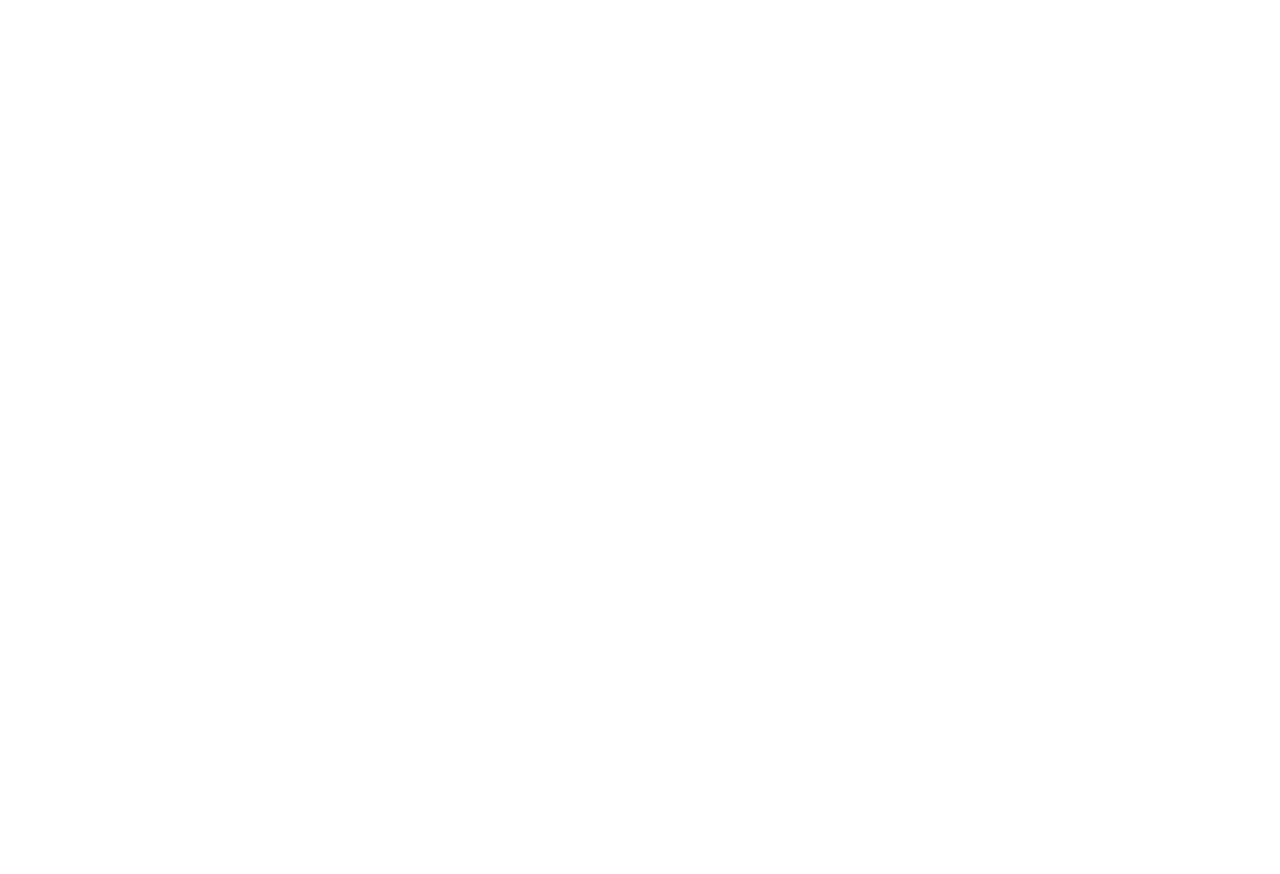
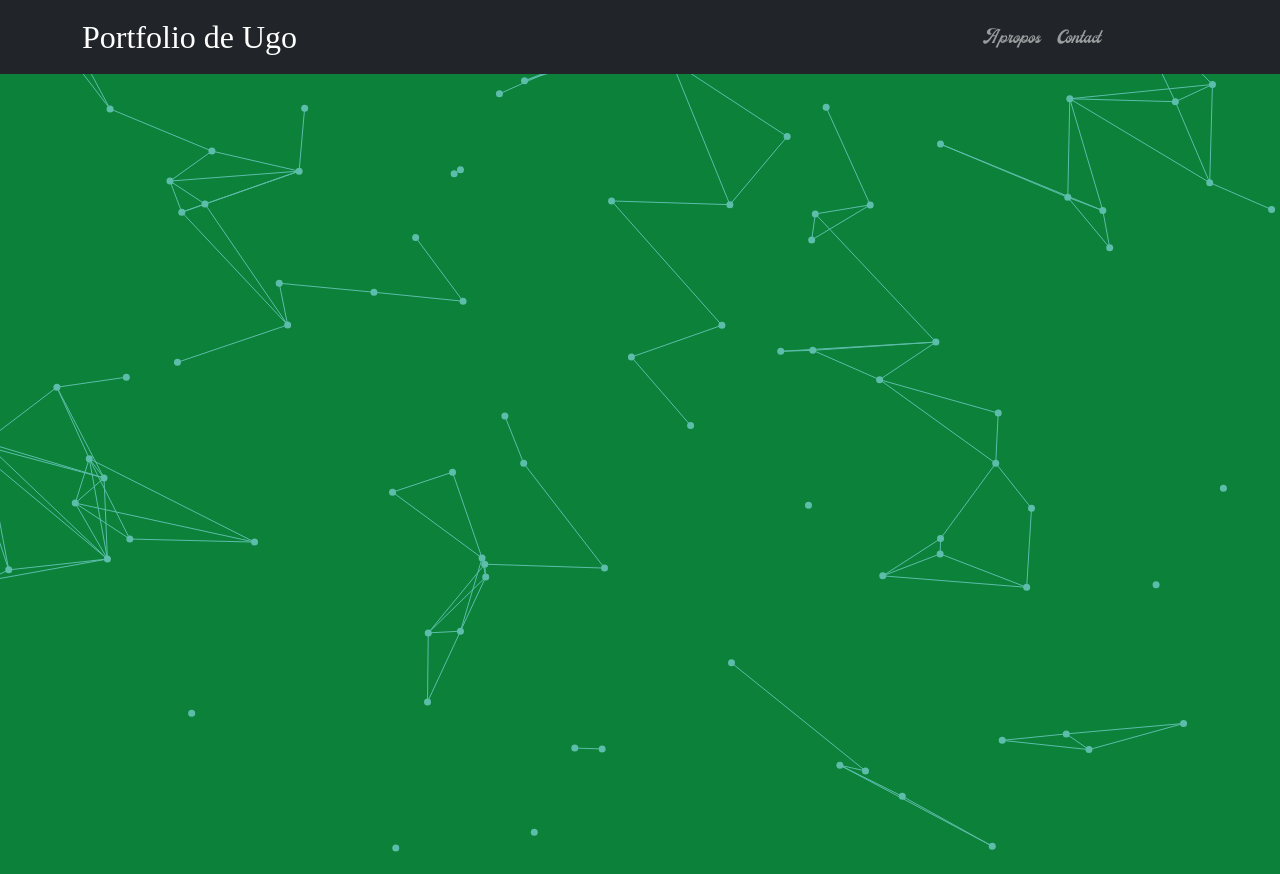
Before and after one commit to hugofarfaday/evaluation, a plain HTML site: page contact.html in a window 1280 px wide. Before the commit the page ends 800 px from the top, so only its background shows below. Drawn offline with nearby package versions, Linux system fonts and the light colour scheme; files that its build step writes are made by us from their sources; a web font is replaced by a local one.

Commit message:
fond contact

```diff
--- a/contact.html
+++ b/contact.html
@@ -5,16 +5,39 @@
     <!-- Required meta tags -->
     <meta charset="utf-8">
     <meta name="viewport" content="width=device-width, initial-scale=1, shrink-to-fit=no">
-    <link rel="stylesheet" href="contact.css">
+    <link rel="stylesheet" href="css/contact.css">
     <!-- Bootstrap CSS v5.2.0-beta1 -->
     <link rel="stylesheet" href="https://cdn.jsdelivr.net/npm/bootstrap@5.2.0-beta1/dist/css/bootstrap.min.css"  integrity="sha384-0evHe/X+R7YkIZDRvuzKMRqM+OrBnVFBL6DOitfPri4tjfHxaWutUpFmBp4vmVor" crossorigin="anonymous">
 
   </head>
   <body>
+    <header>
+        <nav class="navbar navbar-expand-sm navbar-dark bg-dark">
+              <div class="container">
+                <a class="navbar-brand" href="index.html" id="title">Portfolio de Ugo</a>
+                <button class="navbar-toggler d-lg-none" type="button" data-bs-toggle="collapse" data-bs-target="#collapsibleNavId" aria-controls="collapsibleNavId"
+                    aria-expanded="false" aria-label="Toggle navigation">
+                    <span class="navbar-toggler-icon"></span>
+                </button>
+                <div class="collapse navbar-collapse" id="collapsibleNavId">
+                    <ul class="navbar-nav mt-2 mt-lg-0 d-flex justify-content-end width-100">
+                        <li class="nav-item active">
+                            <a class="nav-link" id="propos" href="propos.html">A propos </a>
+                        </li>
+                        <li class="nav-item">
+                            <a class="nav-link" id="comp" href="contact.html" >Contact </a>
+                        </li>
+                    </ul>
+                </div>
+          </div>
+        </nav>
+    </header>
+    <div id="particles">
 
+      </div>
     <!-- Bootstrap JavaScript Libraries -->
     <script src="https://cdn.jsdelivr.net/npm/@popperjs/core@2.11.5/dist/umd/popper.min.js" integrity="sha384-Xe+8cL9oJa6tN/veChSP7q+mnSPaj5Bcu9mPX5F5xIGE0DVittaqT5lorf0EI7Vk" crossorigin="anonymous"></script>
-
+     <script src="js/contact.js"></script>
     <script src="https://cdn.jsdelivr.net/npm/bootstrap@5.2.0-beta1/dist/js/bootstrap.min.js" integrity="sha384-kjU+l4N0Yf4ZOJErLsIcvOU2qSb74wXpOhqTvwVx3OElZRweTnQ6d31fXEoRD1Jy" crossorigin="anonymous"></script>
   </body>
 </html>
--- a/css/contact.css
+++ b/css/contact.css
@@ -0,0 +1,51 @@
+@font-face {
+    font-family: WRESTLEMANIA;
+    src: url("/fonts/WRESTLEMANIA.ttf") format("truetype");
+}
+
+@font-face {
+    font-family: MileStone;
+    src: url("/fonts/MilestoneFreeVersion-Script.otf") format("opentype");
+}
+
+#comp{
+    font-family: MileStone;
+    font-size: large;
+}
+
+#propos{
+    font-family: MileStone;
+    font-size: large;
+}
+
+#title{
+    font-family: WRESTLEMANIA;
+    font-size: xx-large;
+}
+.width-100{
+    width: 90%;
+}
+
+#titre{
+    font-family: WRESTLEMANIA;
+    font-size: 50px;
+}
+
+#texte{
+    font-family: MileStone;
+    font-size: x-large;
+}
+
+#webcoderskull{
+    position: absolute;
+    left: 0;
+    top: 50%;
+    padding: 0 20px;
+    width: 100%;
+    text-align: center;
+}
+
+canvas{
+    height:100vh;
+    background-color:#0c8139;
+}
--- a/css/index.css
+++ b/css/index.css
@@ -6,12 +6,6 @@
 @font-face {
     font-family: MileStone;
     src: url("/fonts/MilestoneFreeVersion-Script.otf") format("opentype");
-}
-
-
-
-#rin{
-
 }
 
 #comp{
--- a/css/propos.css
+++ b/css/propos.css
@@ -0,0 +1,37 @@
+@font-face {
+    font-family: WRESTLEMANIA;
+    src: url("/fonts/WRESTLEMANIA.ttf") format("truetype");
+}
+
+@font-face {
+    font-family: MileStone;
+    src: url("/fonts/MilestoneFreeVersion-Script.otf") format("opentype");
+}
+
+#comp{
+    font-family: MileStone;
+    font-size: large;
+}
+
+#propos{
+    font-family: MileStone;
+    font-size: large;
+}
+
+#title{
+    font-family: WRESTLEMANIA;
+    font-size: xx-large;
+}
+.width-100{
+    width: 90%;
+}
+
+#titre{
+    font-family: WRESTLEMANIA;
+    font-size: 50px;
+}
+
+#texte{
+    font-family: MileStone;
+    font-size: x-large;
+}
--- /dev/null
+++ b/js/contact.js
@@ -0,0 +1,451 @@
+/*!
+ * Particleground
+ *
+ */
+document.addEventListener('DOMContentLoaded', function () {
+    particleground(document.getElementById('particles'), {
+      dotColor: '#5cbdaa',
+      lineColor: '#5cbdaa'
+    });
+    var intro = document.getElementById('intro');
+    intro.style.marginTop = - intro.offsetHeight / 2 + 'px';
+  }, false);
+
+
+
+  ;(function(window, document) {
+    "use strict";
+    var pluginName = 'particleground';
+
+    function extend(out) {
+      out = out || {};
+      for (var i = 1; i < arguments.length; i++) {
+        var obj = arguments[i];
+        if (!obj) continue;
+        for (var key in obj) {
+          if (obj.hasOwnProperty(key)) {
+            if (typeof obj[key] === 'object')
+              deepExtend(out[key], obj[key]);
+            else
+              out[key] = obj[key];
+          }
+        }
+      }
+      return out;
+    };
+
+    var $ = window.jQuery;
+
+    function Plugin(element, options) {
+      var canvasSupport = !!document.createElement('canvas').getContext;
+      var canvas;
+      var ctx;
+      var particles = [];
+      var raf;
+      var mouseX = 0;
+      var mouseY = 0;
+      var winW;
+      var winH;
+      var desktop = !navigator.userAgent.match(/(iPhone|iPod|iPad|Android|BlackBerry|BB10|mobi|tablet|opera mini|nexus 7)/i);
+      var orientationSupport = !!window.DeviceOrientationEvent;
+      var tiltX = 0;
+      var pointerX;
+      var pointerY;
+      var tiltY = 0;
+      var paused = false;
+
+      options = extend({}, window[pluginName].defaults, options);
+
+      /**
+       * Init
+       */
+      function init() {
+        if (!canvasSupport) { return; }
+
+        //Create canvas
+        canvas = document.createElement('canvas');
+        canvas.className = 'pg-canvas';
+        canvas.style.display = 'block';
+        element.insertBefore(canvas, element.firstChild);
+        ctx = canvas.getContext('2d');
+        styleCanvas();
+
+        // Create particles
+        var numParticles = Math.round((canvas.width * canvas.height) / options.density);
+        for (var i = 0; i < numParticles; i++) {
+          var p = new Particle();
+          p.setStackPos(i);
+          particles.push(p);
+        };
+
+        window.addEventListener('resize', function() {
+          resizeHandler();
+        }, false);
+
+        document.addEventListener('mousemove', function(e) {
+          mouseX = e.pageX;
+          mouseY = e.pageY;
+        }, false);
+
+        if (orientationSupport && !desktop) {
+          window.addEventListener('deviceorientation', function () {
+            // Contrain tilt range to [-30,30]
+            tiltY = Math.min(Math.max(-event.beta, -30), 30);
+            tiltX = Math.min(Math.max(-event.gamma, -30), 30);
+          }, true);
+        }
+
+        draw();
+        hook('onInit');
+      }
+
+      /**
+       * Style the canvas
+       */
+      function styleCanvas() {
+        canvas.width = element.offsetWidth;
+        canvas.height = element.offsetHeight;
+        ctx.fillStyle = options.dotColor;
+        ctx.strokeStyle = options.lineColor;
+        ctx.lineWidth = options.lineWidth;
+      }
+
+      /**
+       * Draw particles
+       */
+      function draw() {
+        if (!canvasSupport) { return; }
+
+        winW = window.innerWidth;
+        winH = window.innerHeight;
+
+        // Wipe canvas
+        ctx.clearRect(0, 0, canvas.width, canvas.height);
+
+        // Update particle positions
+        for (var i = 0; i < particles.length; i++) {
+          particles[i].updatePosition();
+        };
+        // Draw particles
+        for (var i = 0; i < particles.length; i++) {
+          particles[i].draw();
+        };
+
+        // Call this function next time screen is redrawn
+        if (!paused) {
+          raf = requestAnimationFrame(draw);
+        }
+      }
+
+      /**
+       * Add/remove particles.
+       */
+      function resizeHandler() {
+        // Resize the canvas
+        styleCanvas();
+
+        var elWidth = element.offsetWidth;
+        var elHeight = element.offsetHeight;
+
+        // Remove particles that are outside the canvas
+        for (var i = particles.length - 1; i >= 0; i--) {
+          if (particles[i].position.x > elWidth || particles[i].position.y > elHeight) {
+            particles.splice(i, 1);
+          }
+        };
+
+        // Adjust particle density
+        var numParticles = Math.round((canvas.width * canvas.height) / options.density);
+        if (numParticles > particles.length) {
+          while (numParticles > particles.length) {
+            var p = new Particle();
+            particles.push(p);
+          }
+        } else if (numParticles < particles.length) {
+          particles.splice(numParticles);
+        }
+
+        // Re-index particles
+        for (i = particles.length - 1; i >= 0; i--) {
+          particles[i].setStackPos(i);
+        };
+      }
+
+      /**
+       * Pause particle system
+       */
+      function pause() {
+        paused = true;
+      }
+
+      /**
+       * Start particle system
+       */
+      function start() {
+        paused = false;
+        draw();
+      }
+
+      /**
+       * Particle
+       */
+      function Particle() {
+        this.stackPos;
+        this.active = true;
+        this.layer = Math.ceil(Math.random() * 3);
+        this.parallaxOffsetX = 0;
+        this.parallaxOffsetY = 0;
+        // Initial particle position
+        this.position = {
+          x: Math.ceil(Math.random() * canvas.width),
+          y: Math.ceil(Math.random() * canvas.height)
+        }
+        // Random particle speed, within min and max values
+        this.speed = {}
+        switch (options.directionX) {
+          case 'left':
+            this.speed.x = +(-options.maxSpeedX + (Math.random() * options.maxSpeedX) - options.minSpeedX).toFixed(2);
+            break;
+          case 'right':
+            this.speed.x = +((Math.random() * options.maxSpeedX) + options.minSpeedX).toFixed(2);
+            break;
+          default:
+            this.speed.x = +((-options.maxSpeedX / 2) + (Math.random() * options.maxSpeedX)).toFixed(2);
+            this.speed.x += this.speed.x > 0 ? options.minSpeedX : -options.minSpeedX;
+            break;
+        }
+        switch (options.directionY) {
+          case 'up':
+            this.speed.y = +(-options.maxSpeedY + (Math.random() * options.maxSpeedY) - options.minSpeedY).toFixed(2);
+            break;
+          case 'down':
+            this.speed.y = +((Math.random() * options.maxSpeedY) + options.minSpeedY).toFixed(2);
+            break;
+          default:
+            this.speed.y = +((-options.maxSpeedY / 2) + (Math.random() * options.maxSpeedY)).toFixed(2);
+            this.speed.x += this.speed.y > 0 ? options.minSpeedY : -options.minSpeedY;
+            break;
+        }
+      }
+
+      /**
+       * Draw particle
+       */
+      Particle.prototype.draw = function() {
+        // Draw circle
+        ctx.beginPath();
+        ctx.arc(this.position.x + this.parallaxOffsetX, this.position.y + this.parallaxOffsetY, options.particleRadius / 2, 0, Math.PI * 2, true);
+        ctx.closePath();
+        ctx.fill();
+
+        // Draw lines
+        ctx.beginPath();
+        // Iterate over all particles which are higher in the stack than this one
+        for (var i = particles.length - 1; i > this.stackPos; i--) {
+          var p2 = particles[i];
+
+          // Pythagorus theorum to get distance between two points
+          var a = this.position.x - p2.position.x
+          var b = this.position.y - p2.position.y
+          var dist = Math.sqrt((a * a) + (b * b)).toFixed(2);
+
+          // If the two particles are in proximity, join them
+          if (dist < options.proximity) {
+            ctx.moveTo(this.position.x + this.parallaxOffsetX, this.position.y + this.parallaxOffsetY);
+            if (options.curvedLines) {
+              ctx.quadraticCurveTo(Math.max(p2.position.x, p2.position.x), Math.min(p2.position.y, p2.position.y), p2.position.x + p2.parallaxOffsetX, p2.position.y + p2.parallaxOffsetY);
+            } else {
+              ctx.lineTo(p2.position.x + p2.parallaxOffsetX, p2.position.y + p2.parallaxOffsetY);
+            }
+          }
+        }
+        ctx.stroke();
+        ctx.closePath();
+      }
+
+      /**
+       * update particle position
+       */
+      Particle.prototype.updatePosition = function() {
+        if (options.parallax) {
+          if (orientationSupport && !desktop) {
+            // Map tiltX range [-30,30] to range [0,winW]
+            var ratioX = (winW - 0) / (30 - -30);
+            pointerX = (tiltX - -30) * ratioX + 0;
+            // Map tiltY range [-30,30] to range [0,winH]
+            var ratioY = (winH - 0) / (30 - -30);
+            pointerY = (tiltY - -30) * ratioY + 0;
+          } else {
+            pointerX = mouseX;
+            pointerY = mouseY;
+          }
+          // Calculate parallax offsets
+          this.parallaxTargX = (pointerX - (winW / 2)) / (options.parallaxMultiplier * this.layer);
+          this.parallaxOffsetX += (this.parallaxTargX - this.parallaxOffsetX) / 10; // Easing equation
+          this.parallaxTargY = (pointerY - (winH / 2)) / (options.parallaxMultiplier * this.layer);
+          this.parallaxOffsetY += (this.parallaxTargY - this.parallaxOffsetY) / 10; // Easing equation
+        }
+
+        var elWidth = element.offsetWidth;
+        var elHeight = element.offsetHeight;
+
+        switch (options.directionX) {
+          case 'left':
+            if (this.position.x + this.speed.x + this.parallaxOffsetX < 0) {
+              this.position.x = elWidth - this.parallaxOffsetX;
+            }
+            break;
+          case 'right':
+            if (this.position.x + this.speed.x + this.parallaxOffsetX > elWidth) {
+              this.position.x = 0 - this.parallaxOffsetX;
+            }
+            break;
+          default:
+            // If particle has reached edge of canvas, reverse its direction
+            if (this.position.x + this.speed.x + this.parallaxOffsetX > elWidth || this.position.x + this.speed.x + this.parallaxOffsetX < 0) {
+              this.speed.x = -this.speed.x;
+            }
+            break;
+        }
+
+        switch (options.directionY) {
+          case 'up':
+            if (this.position.y + this.speed.y + this.parallaxOffsetY < 0) {
+              this.position.y = elHeight - this.parallaxOffsetY;
+            }
+            break;
+          case 'down':
+            if (this.position.y + this.speed.y + this.parallaxOffsetY > elHeight) {
+              this.position.y = 0 - this.parallaxOffsetY;
+            }
+            break;
+          default:
+            // If particle has reached edge of canvas, reverse its direction
+            if (this.position.y + this.speed.y + this.parallaxOffsetY > elHeight || this.position.y + this.speed.y + this.parallaxOffsetY < 0) {
+              this.speed.y = -this.speed.y;
+            }
+            break;
+        }
+
+        // Move particle
+        this.position.x += this.speed.x;
+        this.position.y += this.speed.y;
+      }
+
+      /**
+       * Setter: particle stacking position
+       */
+      Particle.prototype.setStackPos = function(i) {
+        this.stackPos = i;
+      }
+
+      function option (key, val) {
+        if (val) {
+          options[key] = val;
+        } else {
+          return options[key];
+        }
+      }
+
+      function destroy() {
+        console.log('destroy');
+        canvas.parentNode.removeChild(canvas);
+        hook('onDestroy');
+        if ($) {
+          $(element).removeData('plugin_' + pluginName);
+        }
+      }
+
+      function hook(hookName) {
+        if (options[hookName] !== undefined) {
+          options[hookName].call(element);
+        }
+      }
+
+      init();
+
+      return {
+        option: option,
+        destroy: destroy,
+        start: start,
+        pause: pause
+      };
+    }
+
+    window[pluginName] = function(elem, options) {
+      return new Plugin(elem, options);
+    };
+
+    window[pluginName].defaults = {
+      minSpeedX: 0.1,
+      maxSpeedX: 0.7,
+      minSpeedY: 0.1,
+      maxSpeedY: 0.7,
+      directionX: 'center', // 'center', 'left' or 'right'. 'center' = dots bounce off edges
+      directionY: 'center', // 'center', 'up' or 'down'. 'center' = dots bounce off edges
+      density: 10000, // How many particles will be generated: one particle every n pixels
+      dotColor: '#666666',
+      lineColor: '#666666',
+      particleRadius: 7, // Dot size
+      lineWidth: 1,
+      curvedLines: false,
+      proximity: 100, // How close two dots need to be before they join
+      parallax: true,
+      parallaxMultiplier: 5, // The lower the number, the more extreme the parallax effect
+      onInit: function() {},
+      onDestroy: function() {}
+    };
+
+    // nothing wrong with hooking into jQuery if it's there...
+    if ($) {
+      $.fn[pluginName] = function(options) {
+        if (typeof arguments[0] === 'string') {
+          var methodName = arguments[0];
+          var args = Array.prototype.slice.call(arguments, 1);
+          var returnVal;
+          this.each(function() {
+            if ($.data(this, 'plugin_' + pluginName) && typeof $.data(this, 'plugin_' + pluginName)[methodName] === 'function') {
+              returnVal = $.data(this, 'plugin_' + pluginName)[methodName].apply(this, args);
+            }
+          });
+          if (returnVal !== undefined){
+            return returnVal;
+          } else {
+            return this;
+          }
+        } else if (typeof options === "object" || !options) {
+          return this.each(function() {
+            if (!$.data(this, 'plugin_' + pluginName)) {
+              $.data(this, 'plugin_' + pluginName, new Plugin(this, options));
+            }
+          });
+        }
+      };
+    }
+
+  })(window, document);
+
+  (function() {
+      var lastTime = 0;
+      var vendors = ['ms', 'moz', 'webkit', 'o'];
+      for(var x = 0; x < vendors.length && !window.requestAnimationFrame; ++x) {
+        window.requestAnimationFrame = window[vendors[x]+'RequestAnimationFrame'];
+        window.cancelAnimationFrame = window[vendors[x]+'CancelAnimationFrame']
+                                   || window[vendors[x]+'CancelRequestAnimationFrame'];
+      }
+
+      if (!window.requestAnimationFrame)
+        window.requestAnimationFrame = function(callback, element) {
+          var currTime = new Date().getTime();
+          var timeToCall = Math.max(0, 16 - (currTime - lastTime));
+          var id = window.setTimeout(function() { callback(currTime + timeToCall); },
+            timeToCall);
+          lastTime = currTime + timeToCall;
+          return id;
+        };
+
+      if (!window.cancelAnimationFrame)
+        window.cancelAnimationFrame = function(id) {
+          clearTimeout(id);
+        };
+  }());
```
Also changed, not shown: propos.html (+23 -3 lines), js/propos.js (added).
